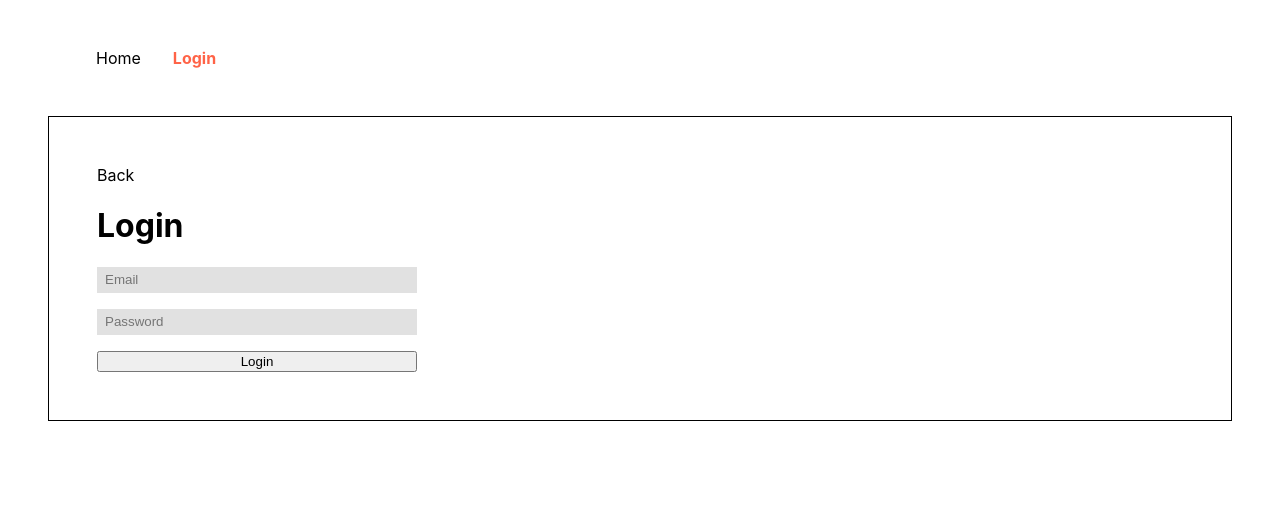
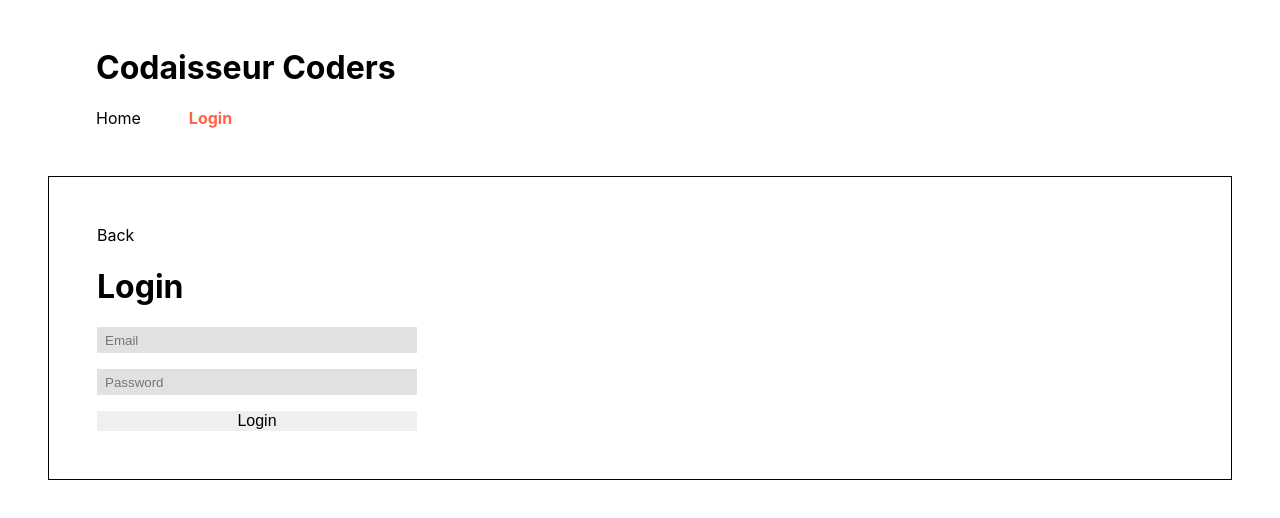
Before and after one commit to Miriamvdb/codaisseur-coders, a React (Create React App) app: page /login in a window 1280 px wide. Shown: the top 518 px of the page. Built offline with nearby package versions, Linux system fonts and the light colour scheme.

Commit message:
Welcome user + log out

```diff
--- a/src/components/Toolbar/index.js
+++ b/src/components/Toolbar/index.js
@@ -1,10 +1,19 @@
+import { useDispatch, useSelector } from "react-redux";
 import { NavLink } from "react-router-dom";
+import { selectUserProfile } from "../../store/auth/selectors";
+import { logOut } from "../../store/auth/slice";
 import "./styles.css";
 
 const Toolbar = () => {
+  const user = useSelector(selectUserProfile);
+  const dispatch = useDispatch();
+
   return (
     <div className="container-toolbar">
-      <div>
+      <NavLink to="/" className="link-toolbar">
+        <h1>Codaisseur Coders</h1>
+      </NavLink>
+      <div className="links-toolbar">
         <NavLink
           to="/"
           className="link-toolbar"
@@ -14,6 +23,14 @@ const Toolbar = () => {
         >
           Home
         </NavLink>
+        {user ? (
+          <>
+            <button onClick={() => dispatch(logOut())}>Logout</button>
+            <p>
+              Welcome, <b>{user.data.name}</b>
+            </p>
+          </>
+        ) : (
           <NavLink
             to="/login"
             className="link-toolbar"
@@ -23,6 +40,7 @@ const Toolbar = () => {
           >
             Login
           </NavLink>
+        )}
       </div>
     </div>
   );
--- a/src/components/Toolbar/styles.css
+++ b/src/components/Toolbar/styles.css
@@ -1,13 +1,24 @@
 .container-toolbar {
   margin: 3rem 6rem;
+}
+
+.links-toolbar {
+  display: flex;
+  flex-direction: row;
+  align-items: baseline;
+  gap: 3rem;
 }
 
 .link-toolbar {
   text-decoration: none;
   color: black;
-  margin-right: 2rem;
 }
 
 .link-toolbar:hover {
   color: tomato;
 }
+
+button {
+  border: none;
+  font-size: 16px;
+}
--- a/src/store/auth/actions.js
+++ b/src/store/auth/actions.js
@@ -19,7 +19,7 @@ export const login = (email, password) => async (dispatch, getState) => {
     const profileResponse = await axios.get(`${apiUrl}/me`, {
       headers: { authorization: `Bearer ${jwt}` },
     });
-
+    // to persist the user's session
     localStorage.setItem("token", jwt);
     // dispatch an action that saves the token and the user's profile
     // write a new userLoggedIn case in auth slice reducer for this
--- a/src/store/auth/selectors.js
+++ b/src/store/auth/selectors.js
@@ -0,0 +1 @@
+export const selectUserProfile = (reduxState) => reduxState.auth.me;
--- a/src/store/auth/slice.js
+++ b/src/store/auth/slice.js
@@ -19,8 +19,14 @@ export const authSlice = createSlice({
       state.accessToken = action.payload.accessToken;
       state.loading = false;
     },
+
+    logOut: (state, action) => {
+      console.log("Log out", action);
+      localStorage.removeItem("token");
+      return initialState;
+    },
   },
 });
 
-export const { startLoadingAuth, userLoggedIn } = authSlice.actions;
+export const { startLoadingAuth, userLoggedIn, logOut } = authSlice.actions;
 export default authSlice.reducer;
```
Lines whose indentation alone changed are shown as unchanged.
